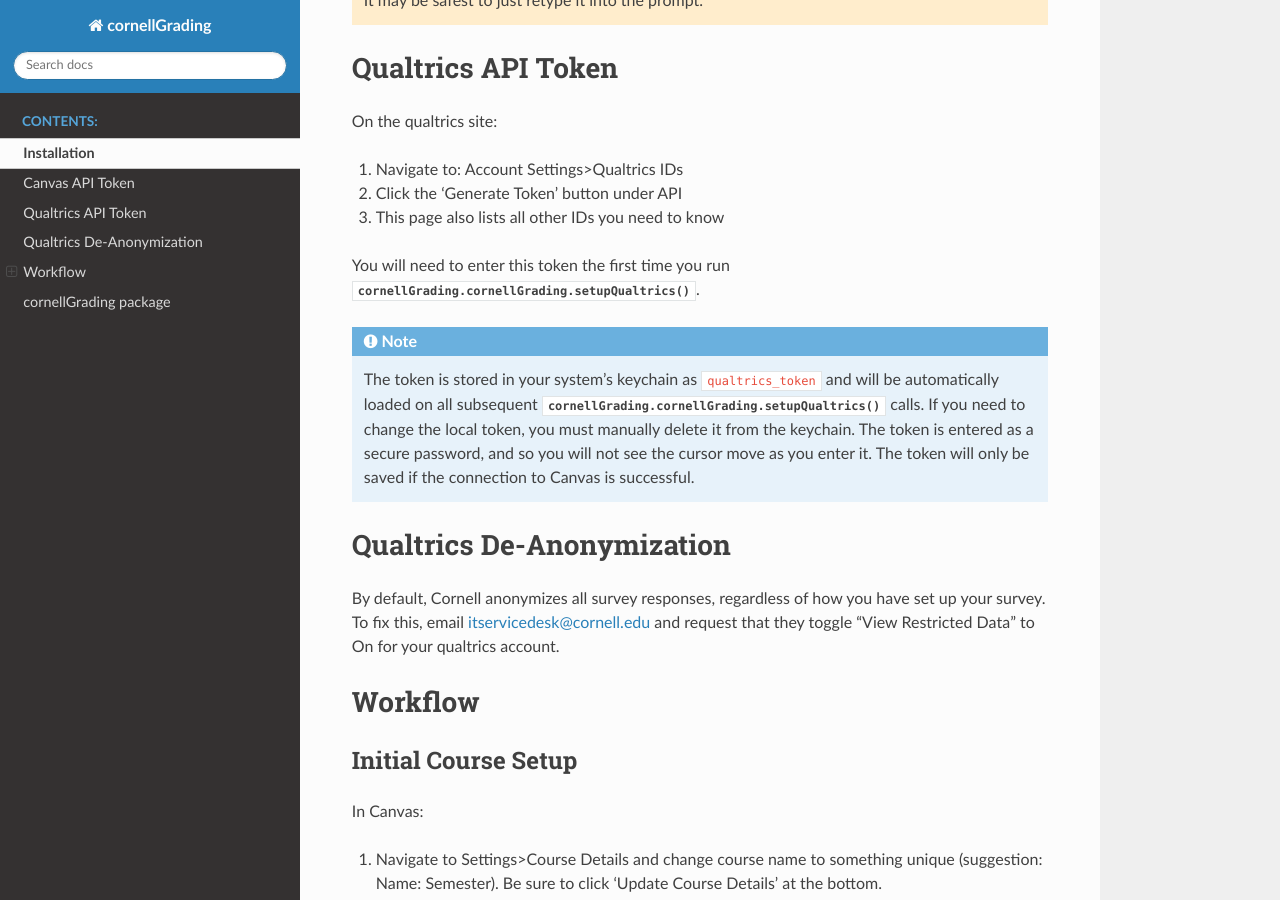
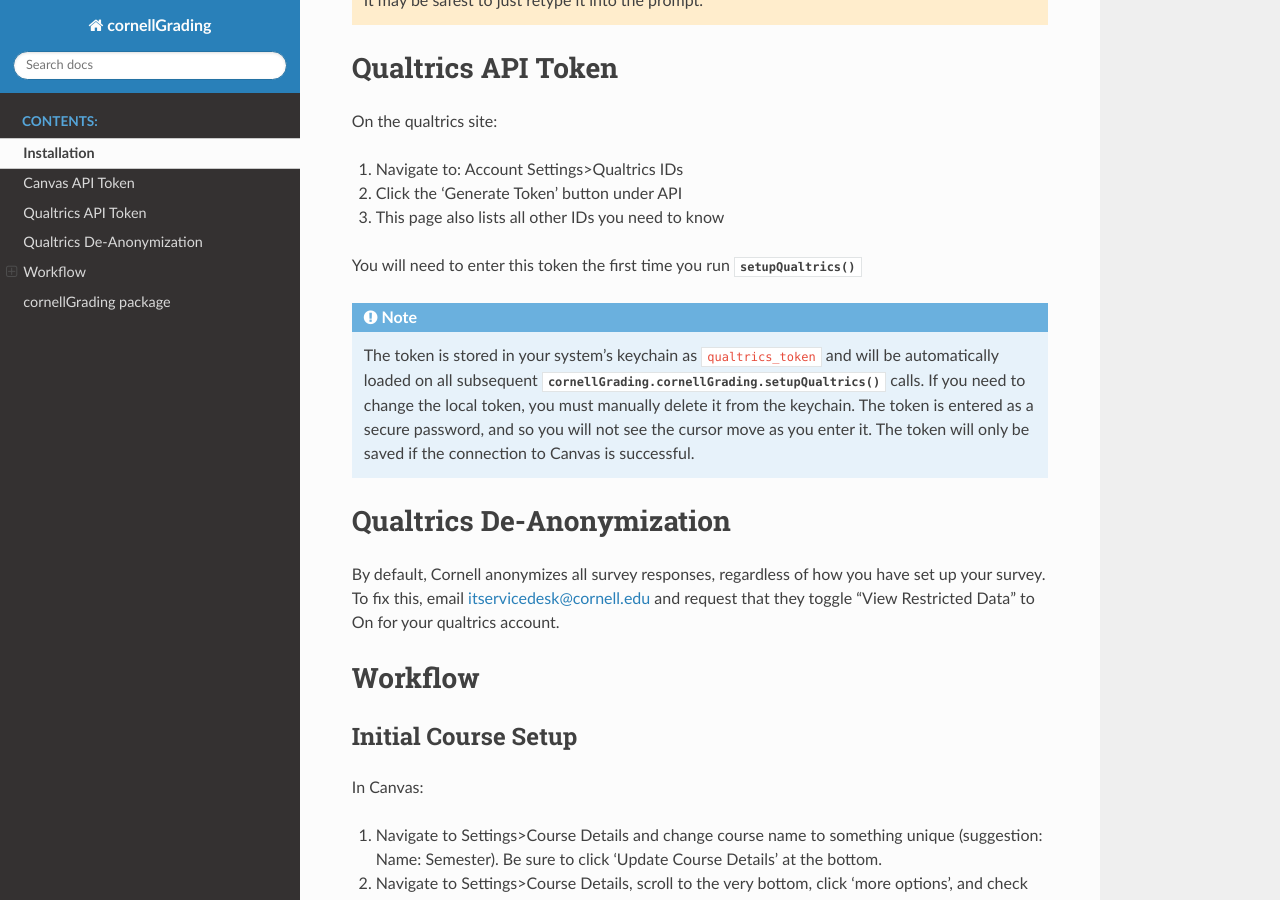
Before and after one commit to dsavransky/grading, a Sphinx documentation site: the page built from documentation/usage.rst, in a window 1280 px wide and 900 px high, scrolled down 1438 px. Built offline with Sphinx 7.4.7 and the Read the Docs theme 2.0.0, drawn with Linux system fonts in a browser that asks for light colours; some of the changed lines change nothing that is shown; some of the changed text lies outside the part shown.

Commit message:
removing md support from docs build and fixing typo in usage doc

```diff
--- a/documentation/conf.py
+++ b/documentation/conf.py
@@ -39,12 +39,10 @@
     'sphinx.ext.ifconfig',
     'sphinx.ext.viewcode',
     'sphinx_rtd_theme',
-    'recommonmark'
 ]
 
 source_suffix = {
     '.rst': 'restructuredtext',
-    '.md':  'markdown',
 }
 
 # The master toctree document.
--- a/documentation/usage.rst
+++ b/documentation/usage.rst
@@ -58,7 +58,7 @@
 #. Click the 'Generate Token' button under API
 #. This page also lists all other IDs you need to know
 
-You will need to enter this token the first time you run :py:meth:`cornellGrading.cornellGrading.setupQualtrics`.
+You will need to enter this token the first time you run :py:func:`~cornellGrading.cornellGrading.setupQualtrics`
 
 .. note::
 
@@ -214,7 +214,7 @@
 Grab Self-Grading Results and Upload to Canvas
 ------------------------------------------------
 
-Finally, once students have completed their self-assessment via Qualtrics, we need to move their scores into the Canvas gradebook.  This is done via the ``selfGradingImport`` method.  Again, this assumes that you have set up your assignment with the name 'HW?' where ? is the assignment number, and also that you have assigned a point value to the assignment in Canvas (if you're using the single-question survey variant, and not checking for late submissions, the latter is not required).
+Finally, once students have completed their self-assessment via Qualtrics, we need to move their scores into the Canvas gradebook.  This is done via the :py:meth:`~cornellGrading.cornellGrading.selfGradingImport` method.  Again, this assumes that you have set up your assignment with the name 'HW?' where ? is the assignment number, and also that you have assigned a point value to the assignment in Canvas (if you're using the single-question survey variant, and not checking for late submissions, the latter is not required).
 
 In python:
 
@@ -243,7 +243,7 @@
 
 .. code-block:: python
 
-    res = latex2page(fname, title)
+    res = c.latex2page(fname, title)
 
 where `fname` is the full path to either the LaTeX source or the PDF compiled from the source (which must be in the same directory as the source), and `title` is the title for the generated page.  Other method options include:
 
```
